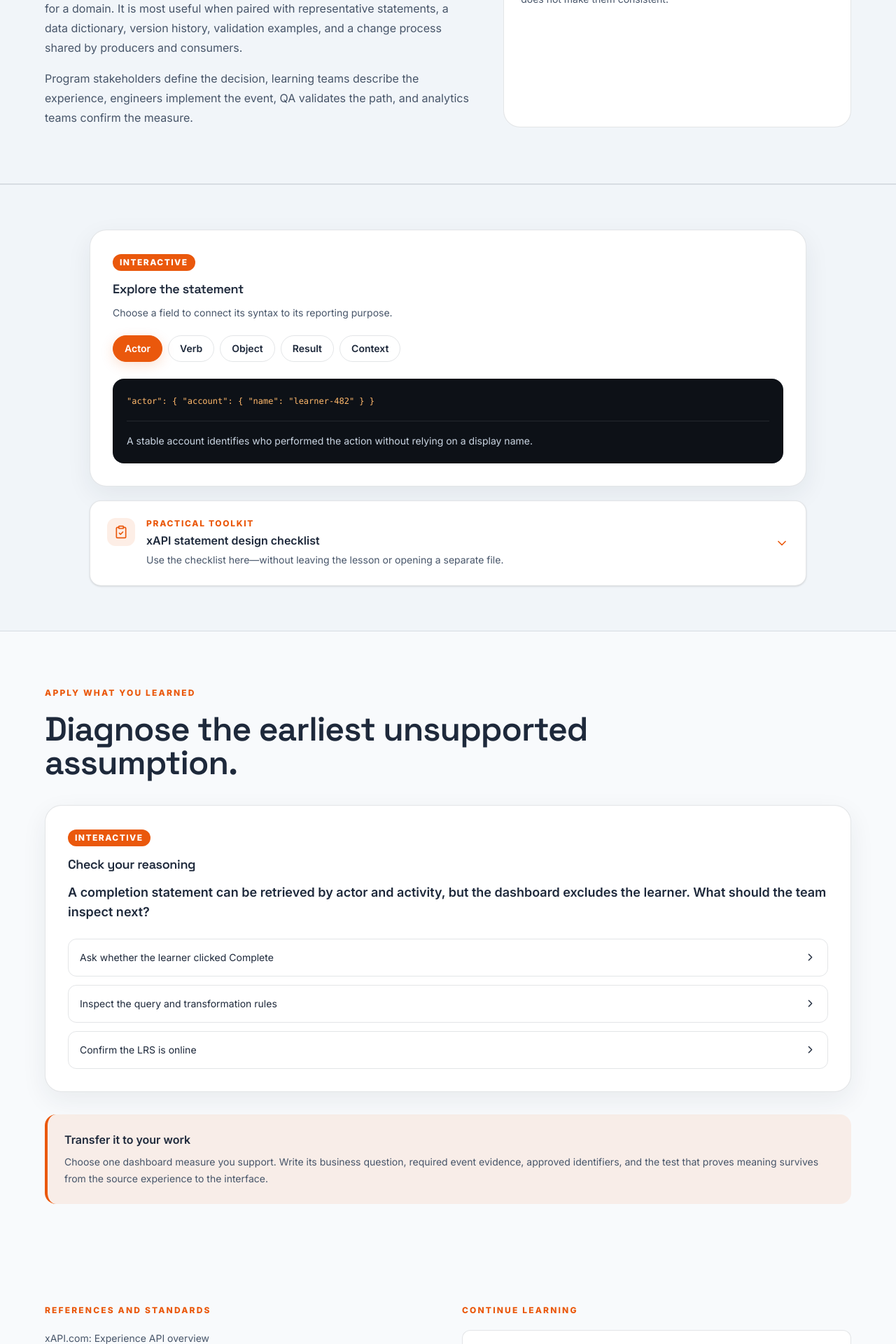
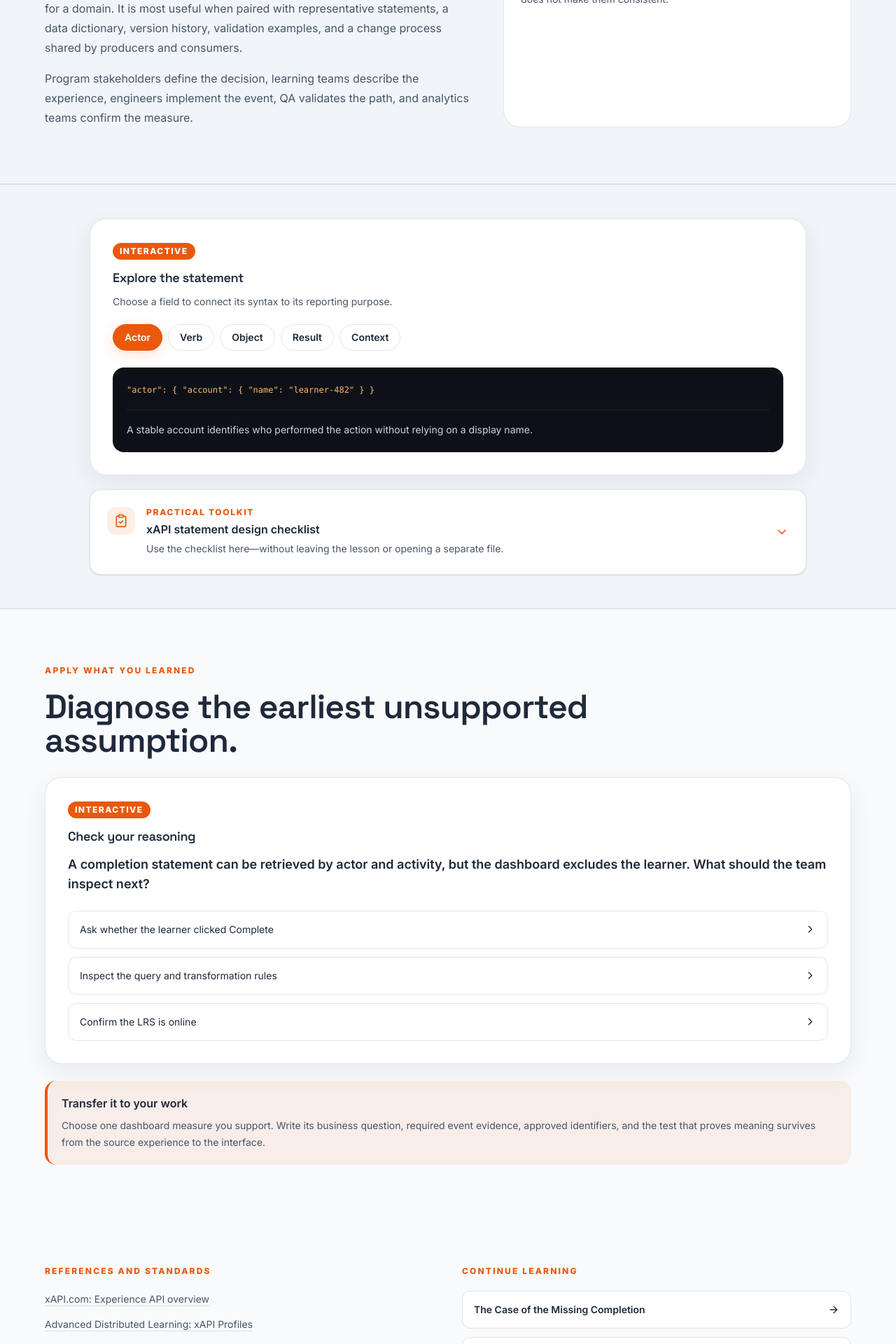
Before and after one commit to dgutensohn03/dg-portfolio, a Next.js app: page /learn/activity-to-insight in a window 1280 px wide. Shown: the part 4668-6588 px from the top of the page at 70% size. Built offline with nearby package versions, Linux system fonts and the light colour scheme.

Commit message:
Refine Learn visuals, spacing, and interactions

```diff
--- a/src/app/learn/activity-to-insight/page.tsx
+++ b/src/app/learn/activity-to-insight/page.tsx
@@ -406,7 +406,7 @@ export default function ActivityToInsight() {
           </div>
         </section>
 
-        <section className="case-band border-y border-[var(--hairline)] px-5 py-16 sm:px-6">
+        <section className="case-band border-y border-[var(--hairline)] px-5 py-12 sm:px-6">
           <div className="mx-auto max-w-5xl space-y-5">
             <StatementExplorer />
             <PracticalToolkit
@@ -433,10 +433,10 @@ export default function ActivityToInsight() {
             <h2 className="mt-5 max-w-4xl text-3xl font-semibold sm:text-5xl">
               Diagnose the earliest unsupported assumption.
             </h2>
-            <div className="mt-9">
+            <div className="mt-7">
               <ReportingKnowledgeCheck />
             </div>
-            <div className="mt-8 rounded-2xl border-l-4 border-[var(--accent)] bg-[var(--accent)]/8 p-6">
+            <div className="mt-6 rounded-2xl border-l-4 border-[var(--accent)] bg-[var(--accent)]/8 p-5">
               <p className="font-semibold">Transfer it to your work</p>
               <p className="mt-2 text-sm leading-6 text-[var(--muted)]">
                 Choose one dashboard measure you support. Write its business
```
